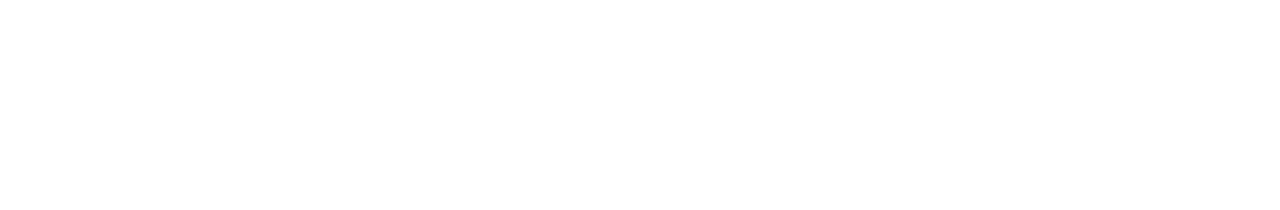
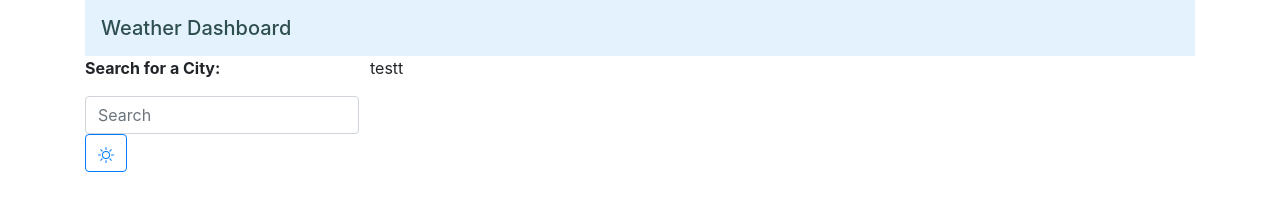
Before and after one commit to charlinelach/weather, a plain HTML site: page index.html in a window 1280 px wide. Drawn offline with nearby package versions, Linux system fonts and the light colour scheme.

Commit message:
Started the build to HTML with Bootstrap entities.

```diff
--- a/index.html
+++ b/index.html
@@ -10,16 +10,54 @@
         integrity="sha384-JcKb8q3iqJ61gNV9KGb8thSsNjpSL0n8PARn9HuZOnIxN0hoP+VmmDGMN5t9UJ0Z" crossorigin="anonymous">
 
     <!-- JS, Popper.js, and jQuery -->
-    <script src="https://code.jquery.com/jquery-3.5.1.slim.min.js" integrity="sha384-DfXdz2htPH0lsSSs5nCTpuj/zy4C+OGpamoFVy38MVBnE+IbbVYUew+OrCXaRkfj" crossorigin="anonymous"></script>
-    <script src="https://cdn.jsdelivr.net/npm/popper.js@1.16.1/dist/umd/popper.min.js" integrity="sha384-9/reFTGAW83EW2RDu2S0VKaIzap3H66lZH81PoYlFhbGU+6BZp6G7niu735Sk7lN" crossorigin="anonymous"></script>
-    <script src="https://stackpath.bootstrapcdn.com/bootstrap/4.5.2/js/bootstrap.min.js" integrity="sha384-B4gt1jrGC7Jh4AgTPSdUtOBvfO8shuf57BaghqFfPlYxofvL8/KUEfYiJOMMV+rV" crossorigin="anonymous"></script>
+    <script src="https://code.jquery.com/jquery-3.5.1.slim.min.js"
+        integrity="sha384-DfXdz2htPH0lsSSs5nCTpuj/zy4C+OGpamoFVy38MVBnE+IbbVYUew+OrCXaRkfj"
+        crossorigin="anonymous"></script>
+    <script src="https://cdn.jsdelivr.net/npm/popper.js@1.16.1/dist/umd/popper.min.js"
+        integrity="sha384-9/reFTGAW83EW2RDu2S0VKaIzap3H66lZH81PoYlFhbGU+6BZp6G7niu735Sk7lN"
+        crossorigin="anonymous"></script>
+    <script src="https://stackpath.bootstrapcdn.com/bootstrap/4.5.2/js/bootstrap.min.js"
+        integrity="sha384-B4gt1jrGC7Jh4AgTPSdUtOBvfO8shuf57BaghqFfPlYxofvL8/KUEfYiJOMMV+rV"
+        crossorigin="anonymous"></script>
 
     <title>Weather Dashboard</title>
+    <!-- Tree icon for the title -->
+    <link rel="icon" href="https://icons.iconarchive.com/icons/iconsmind/outline/128/Tree-3-icon.png" type="image/png">
 
 </head>
 
 <body>
 
+    <div class="container">
+
+        <!-- Navbar a la Bootstrap -->
+        <nav class="navbar navbar-light" style="background-color: #e3f2fd;">
+            <span class="navbar-brand mb-0 h1" style="color: darkslategrey;">Weather Dashboard</span>
+        </nav>
+
+        <div class="row">
+            <!-- Left column to search -->
+            <div class="col-3">
+                <p><b>Search for a City:</b></p>
+                <form class="form-inline my-2 my-lg-0">
+                    <input class="form-control mr-sm-2" type="search" placeholder="Search" aria-label="Search">
+                    <button type="button" class="btn btn-outline-primary"><svg width="1em" height="1em"
+                            viewBox="0 0 16 16" class="bi bi-brightness-high" fill="currentColor"
+                            xmlns="http://www.w3.org/2000/svg">
+                            <path fill-rule="evenodd"
+                                d="M8 11a3 3 0 1 0 0-6 3 3 0 0 0 0 6zm0 1a4 4 0 1 0 0-8 4 4 0 0 0 0 8zM8 0a.5.5 0 0 1 .5.5v2a.5.5 0 0 1-1 0v-2A.5.5 0 0 1 8 0zm0 13a.5.5 0 0 1 .5.5v2a.5.5 0 0 1-1 0v-2A.5.5 0 0 1 8 13zm8-5a.5.5 0 0 1-.5.5h-2a.5.5 0 0 1 0-1h2a.5.5 0 0 1 .5.5zM3 8a.5.5 0 0 1-.5.5h-2a.5.5 0 0 1 0-1h2A.5.5 0 0 1 3 8zm10.657-5.657a.5.5 0 0 1 0 .707l-1.414 1.415a.5.5 0 1 1-.707-.708l1.414-1.414a.5.5 0 0 1 .707 0zm-9.193 9.193a.5.5 0 0 1 0 .707L3.05 13.657a.5.5 0 0 1-.707-.707l1.414-1.414a.5.5 0 0 1 .707 0zm9.193 2.121a.5.5 0 0 1-.707 0l-1.414-1.414a.5.5 0 0 1 .707-.707l1.414 1.414a.5.5 0 0 1 0 .707zM4.464 4.465a.5.5 0 0 1-.707 0L2.343 3.05a.5.5 0 1 1 .707-.707l1.414 1.414a.5.5 0 0 1 0 .708z" />
+                        </svg>
+                    </button>
+                </form>
+            </div>
+
+            <!-- Results -->
+            <div class="col-9">
+                <p>testt</p>
+            </div>
+
+        </div>
+    </div>
 
     <!-- jQuery JS -->
     <script src="https://code.jquery.com/jquery.js"></script>
@@ -29,4 +67,13 @@
 
 </body>
 
+<!-- Use this for past cities
+<ul class="list-group">
+    <li class="list-group-item">Cras justo odio</li>
+    <li class="list-group-item">Dapibus ac facilisis in</li>
+    <li class="list-group-item">Morbi leo risus</li>
+    <li class="list-group-item">Porta ac consectetur ac</li>
+    <li class="list-group-item">Vestibulum at eros</li>
+  </ul> -->
+
 </html>
```
